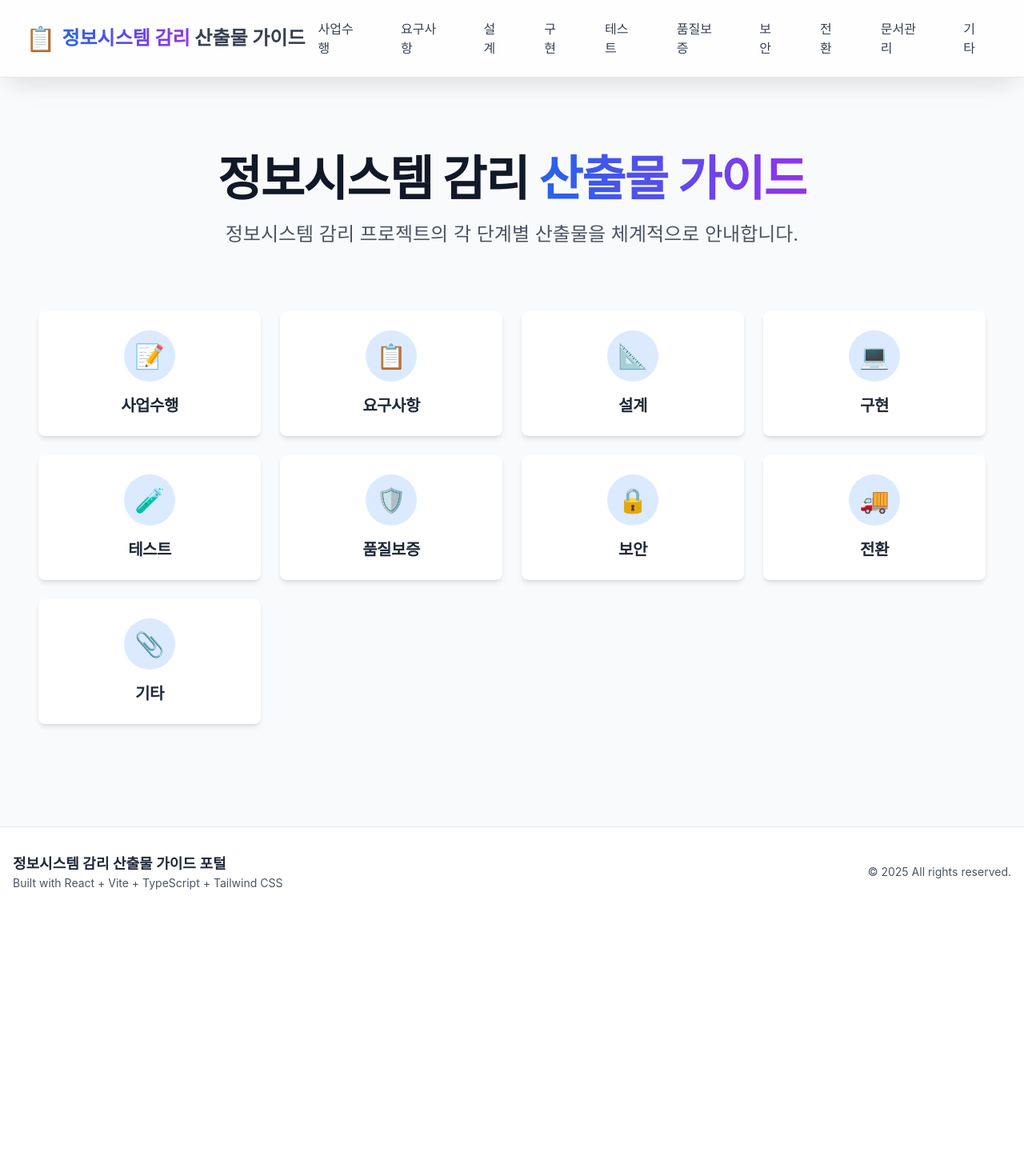
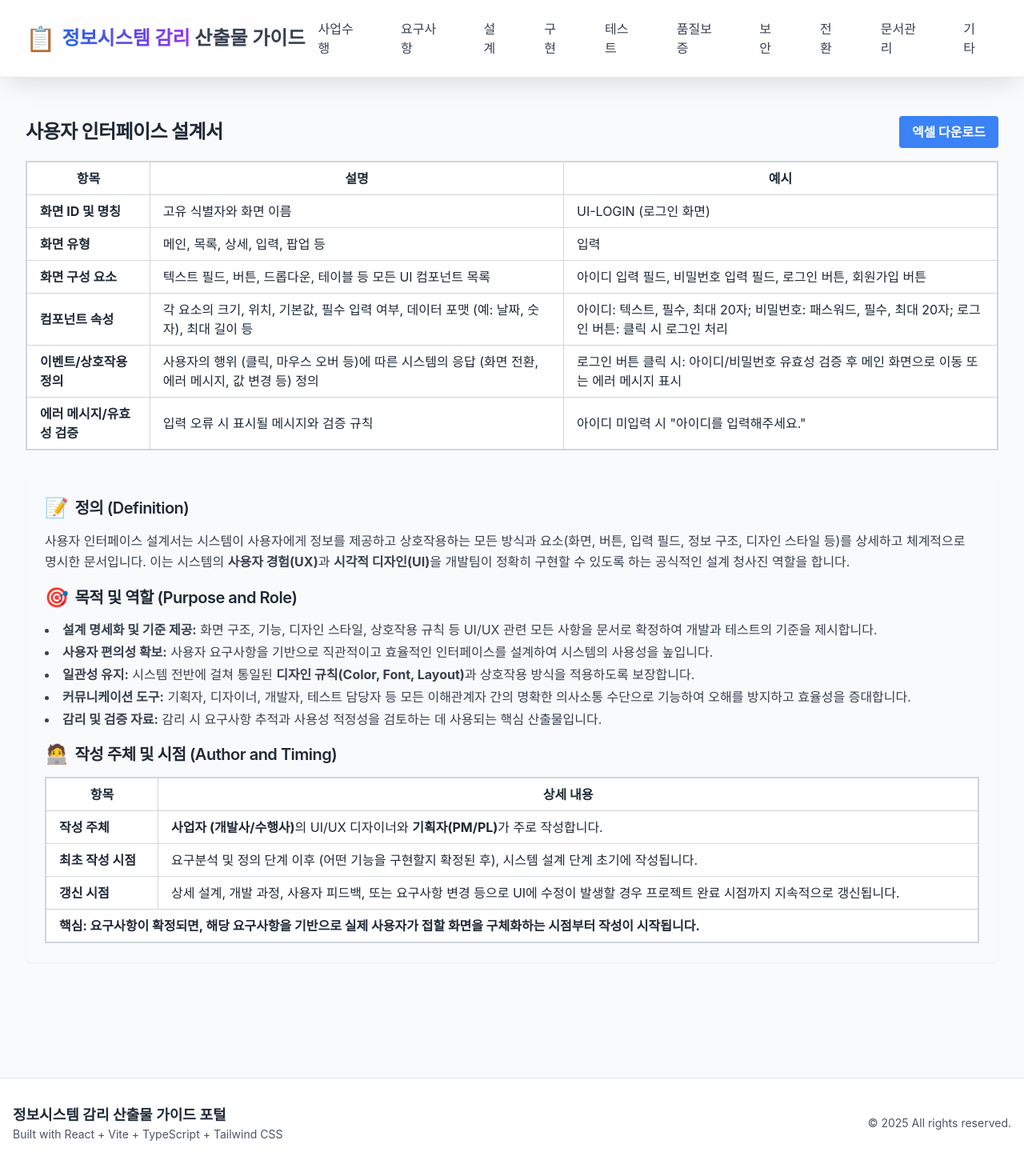
Before and after one commit to jeonck/deliverables-guide, a React (Vite) app: page /#/forms/user-interface-design-document in a window 1280 px wide. Before the commit this address led to /#/. Shown: the whole page at 80% size. Before the commit the page ends 1146 px from the top, so only its background shows below. Built offline with nearby package versions, Linux system fonts and the light colour scheme.

Commit message:
feat: add user interface design document form with excel download and guide

```diff
--- a/src/App.tsx
+++ b/src/App.tsx
@@ -13,6 +13,7 @@ import Transition from './pages/Transition';
 import RequirementsTraceabilityMatrix from './pages/forms/RequirementsTraceabilityMatrix';
 import RequirementsDefinitionDocument from './pages/forms/RequirementsDefinitionDocument';
 import DocumentManagement from './pages/DocumentManagement';
+import UserInterfaceDesignDocument from './pages/forms/UserInterfaceDesignDocument';
 
 function App() {
   return (
@@ -34,6 +35,7 @@ function App() {
             <Route path="/etc" element={<Etc />} />
             <Route path="/forms/requirements-traceability-matrix" element={<RequirementsTraceabilityMatrix />} />
             <Route path="/forms/requirements-definition-document" element={<RequirementsDefinitionDocument />} />
+            <Route path="/forms/user-interface-design-document" element={<UserInterfaceDesignDocument />} />
             <Route path="*" element={<Navigate to="/" replace />} />
           </Routes>
         </main>
--- a/src/pages/Design.tsx
+++ b/src/pages/Design.tsx
@@ -5,7 +5,7 @@ const designDeliverables = [
   },
   {
     category: '응용/인터페이스',
-    deliverables: '응용시스템 설계서, 인터페이스 설계서, 사용자 인터페이스 설계서, 접근 권한 설계서',
+    deliverables: '응용시스템 설계서, 인터페이스 설계서, <a href="/#/forms/user-interface-design-document" target="_blank" rel="noopener noreferrer" class="text-blue-600 hover:underline">사용자 인터페이스 설계서</a>, 접근 권한 설계서',
   },
   {
     category: '데이터베이스',
@@ -43,7 +43,7 @@ const Design = () => {
             {designDeliverables.map((item, index) => (
               <tr key={index}>
                 <td className="px-6 py-4 whitespace-nowrap font-bold">{item.category}</td>
-                <td className="px-6 py-4">{item.deliverables}</td>
+                <td className="px-6 py-4" dangerouslySetInnerHTML={{ __html: item.deliverables }}></td>
               </tr>
             ))}
           </tbody>
--- /dev/null
+++ b/src/pages/forms/UserInterfaceDesignDocument.tsx
@@ -0,0 +1,114 @@
+import React from 'react';
+import { saveAs } from 'file-saver';
+import * as XLSX from 'xlsx';
+
+const UserInterfaceDesignDocument: React.FC = () => {
+  const tableData = [
+    ['항목', '설명', '예시'],
+    ['화면 ID 및 명칭', '고유 식별자와 화면 이름', 'UI-LOGIN (로그인 화면)'],
+    ['화면 유형', '메인, 목록, 상세, 입력, 팝업 등', '입력'],
+    ['화면 구성 요소', '텍스트 필드, 버튼, 드롭다운, 테이블 등 모든 UI 컴포넌트 목록', '아이디 입력 필드, 비밀번호 입력 필드, 로그인 버튼, 회원가입 버튼'],
+    ['컴포넌트 속성', '각 요소의 크기, 위치, 기본값, 필수 입력 여부, 데이터 포맷 (예: 날짜, 숫자), 최대 길이 등', '아이디: 텍스트, 필수, 최대 20자; 비밀번호: 패스워드, 필수, 최대 20자; 로그인 버튼: 클릭 시 로그인 처리'],
+    ['이벤트/상호작용 정의', '사용자의 행위 (클릭, 마우스 오버 등)에 따른 시스템의 응답 (화면 전환, 에러 메시지, 값 변경 등) 정의', '로그인 버튼 클릭 시: 아이디/비밀번호 유효성 검증 후 메인 화면으로 이동 또는 에러 메시지 표시'],
+    ['에러 메시지/유효성 검증', '입력 오류 시 표시될 메시지와 검증 규칙', '아이디 미입력 시 "아이디를 입력해주세요."'],
+  ];
+
+  const handleExcelDownload = () => {
+    const worksheet = XLSX.utils.aoa_to_sheet(tableData);
+    const workbook = XLSX.utils.book_new();
+    XLSX.utils.book_append_sheet(workbook, worksheet, '사용자인터페이스설계서');
+    const excelBuffer = XLSX.write(workbook, { bookType: 'xlsx', type: 'array' });
+    const data = new Blob([excelBuffer], { type: 'application/octet-stream' });
+    saveAs(data, '사용자인터페이스설계서.xlsx');
+  };
+
+  return (
+    <div className="container mx-auto p-4">
+      <div className="flex justify-between items-center mb-4">
+        <h1 className="text-2xl font-bold">사용자 인터페이스 설계서</h1>
+        <button
+          onClick={handleExcelDownload}
+          className="bg-blue-500 hover:bg-blue-700 text-white font-bold py-2 px-4 rounded"
+        >
+          엑셀 다운로드
+        </button>
+      </div>
+
+      <div className="overflow-x-auto mb-8">
+        <table className="min-w-full bg-white border-2 border-gray-300">
+          <thead>
+            <tr>
+              <th className="border border-gray-300 px-4 py-2">항목</th>
+              <th className="border border-gray-300 px-4 py-2">설명</th>
+              <th className="border border-gray-300 px-4 py-2">예시</th>
+            </tr>
+          </thead>
+          <tbody>
+            {tableData.slice(1).map((row, rowIndex) => ( // Skip header row for rendering
+              <tr key={rowIndex}>
+                {row.map((cell, cellIndex) => (
+                  <td key={cellIndex} className="border border-gray-300 px-4 py-2">
+                    {cellIndex === 0 ? <span className="font-bold">{cell}</span> : cell}
+                  </td>
+                ))}
+              </tr>
+            ))}
+          </tbody>
+        </table>
+      </div>
+
+      <div className="mb-8 p-6 bg-gray-50 rounded-lg shadow-sm">
+        <h2 className="text-xl font-semibold mb-3 flex items-center">
+          <span className="text-2xl mr-2">📝</span> 정의 (Definition)
+        </h2>
+        <p className="mb-4 text-gray-700">
+          사용자 인터페이스 설계서는 시스템이 사용자에게 정보를 제공하고 상호작용하는 모든 방식과 요소(화면, 버튼, 입력 필드, 정보 구조, 디자인 스타일 등)를 상세하고 체계적으로 명시한 문서입니다. 이는 시스템의 <strong>사용자 경험(UX)</strong>과 <strong>시각적 디자인(UI)</strong>을 개발팀이 정확히 구현할 수 있도록 하는 공식적인 설계 청사진 역할을 합니다.
+        </p>
+
+        <h2 className="text-xl font-semibold mb-3 flex items-center">
+          <span className="text-2xl mr-2">🎯</span> 목적 및 역할 (Purpose and Role)
+        </h2>
+        <ul className="list-disc list-inside mb-4 text-gray-700 space-y-1">
+          <li><strong>설계 명세화 및 기준 제공:</strong> 화면 구조, 기능, 디자인 스타일, 상호작용 규칙 등 UI/UX 관련 모든 사항을 문서로 확정하여 개발과 테스트의 기준을 제시합니다.</li>
+          <li><strong>사용자 편의성 확보:</strong> 사용자 요구사항을 기반으로 직관적이고 효율적인 인터페이스를 설계하여 시스템의 사용성을 높입니다.</li>
+          <li><strong>일관성 유지:</strong> 시스템 전반에 걸쳐 통일된 <strong>디자인 규칙(Color, Font, Layout)</strong>과 상호작용 방식을 적용하도록 보장합니다.</li>
+          <li><strong>커뮤니케이션 도구:</strong> 기획자, 디자이너, 개발자, 테스트 담당자 등 모든 이해관계자 간의 명확한 의사소통 수단으로 기능하여 오해를 방지하고 효율성을 증대합니다.</li>
+          <li><strong>감리 및 검증 자료:</strong> 감리 시 요구사항 추적과 사용성 적정성을 검토하는 데 사용되는 핵심 산출물입니다.</li>
+        </ul>
+
+        <h2 className="text-xl font-semibold mb-3 flex items-center">
+          <span className="text-2xl mr-2">🧑‍💻</span> 작성 주체 및 시점 (Author and Timing)
+        </h2>
+        <div className="overflow-x-auto">
+          <table className="min-w-full bg-white border-2 border-gray-300">
+            <thead>
+              <tr>
+                <th className="border border-gray-300 px-4 py-2">항목</th>
+                <th className="border border-gray-300 px-4 py-2">상세 내용</th>
+              </tr>
+            </thead>
+            <tbody>
+              <tr>
+                <td className="border border-gray-300 px-4 py-2 font-bold">작성 주체</td>
+                <td className="border border-gray-300 px-4 py-2"><strong>사업자 (개발사/수행사)</strong>의 UI/UX 디자이너와 <strong>기획자(PM/PL)</strong>가 주로 작성합니다.</td>
+              </tr>
+              <tr>
+                <td className="border border-gray-300 px-4 py-2 font-bold">최초 작성 시점</td>
+                <td className="border border-gray-300 px-4 py-2">요구분석 및 정의 단계 이후 (어떤 기능을 구현할지 확정된 후), 시스템 설계 단계 초기에 작성됩니다.</td>
+              </tr>
+              <tr>
+                <td className="border border-gray-300 px-4 py-2 font-bold">갱신 시점</td>
+                <td className="border border-gray-300 px-4 py-2">상세 설계, 개발 과정, 사용자 피드백, 또는 요구사항 변경 등으로 UI에 수정이 발생할 경우 프로젝트 완료 시점까지 지속적으로 갱신됩니다.</td>
+              </tr>
+              <tr>
+                <td className="border border-gray-300 px-4 py-2 font-bold" colSpan={2}>핵심: 요구사항이 확정되면, 해당 요구사항을 기반으로 실제 사용자가 접할 화면을 구체화하는 시점부터 작성이 시작됩니다.</td>
+              </tr>
+            </tbody>
+          </table>
+        </div>
+      </div>
+    </div>
+  );
+};
+
+export default UserInterfaceDesignDocument;
```
